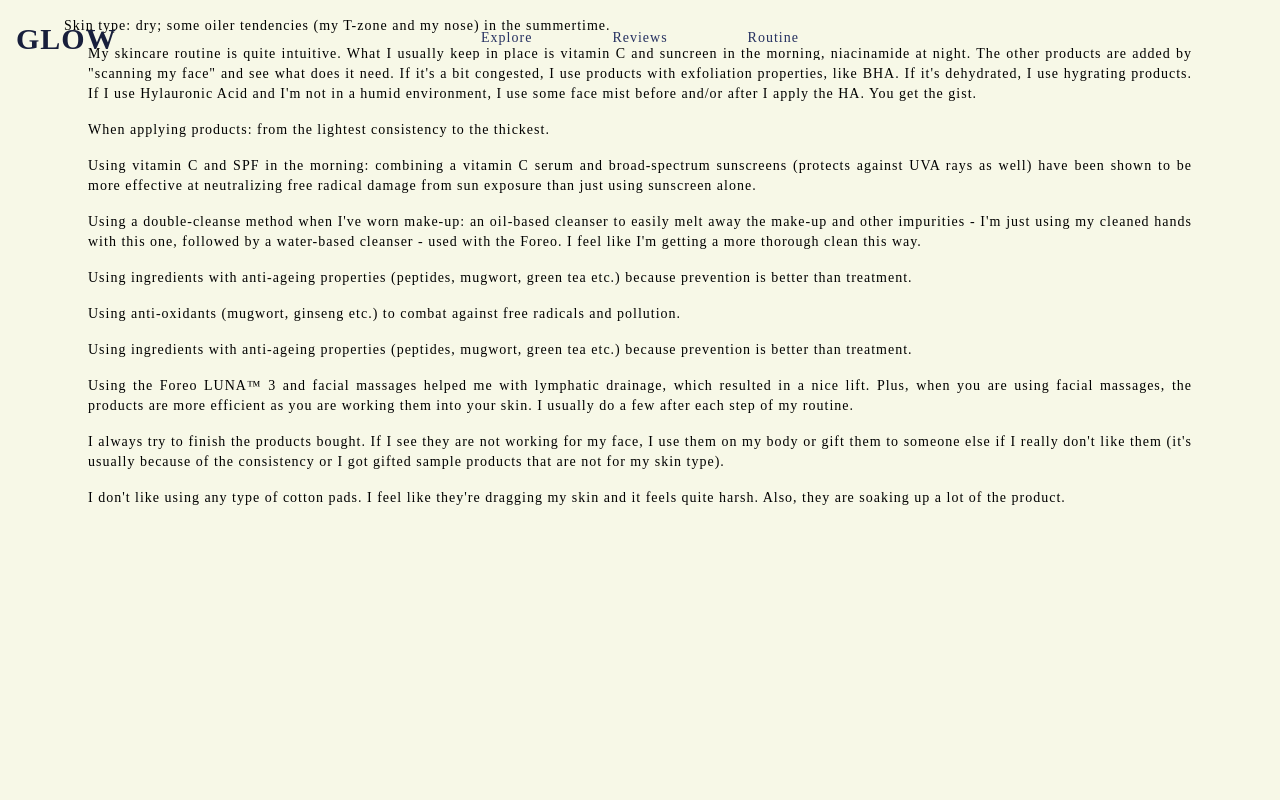
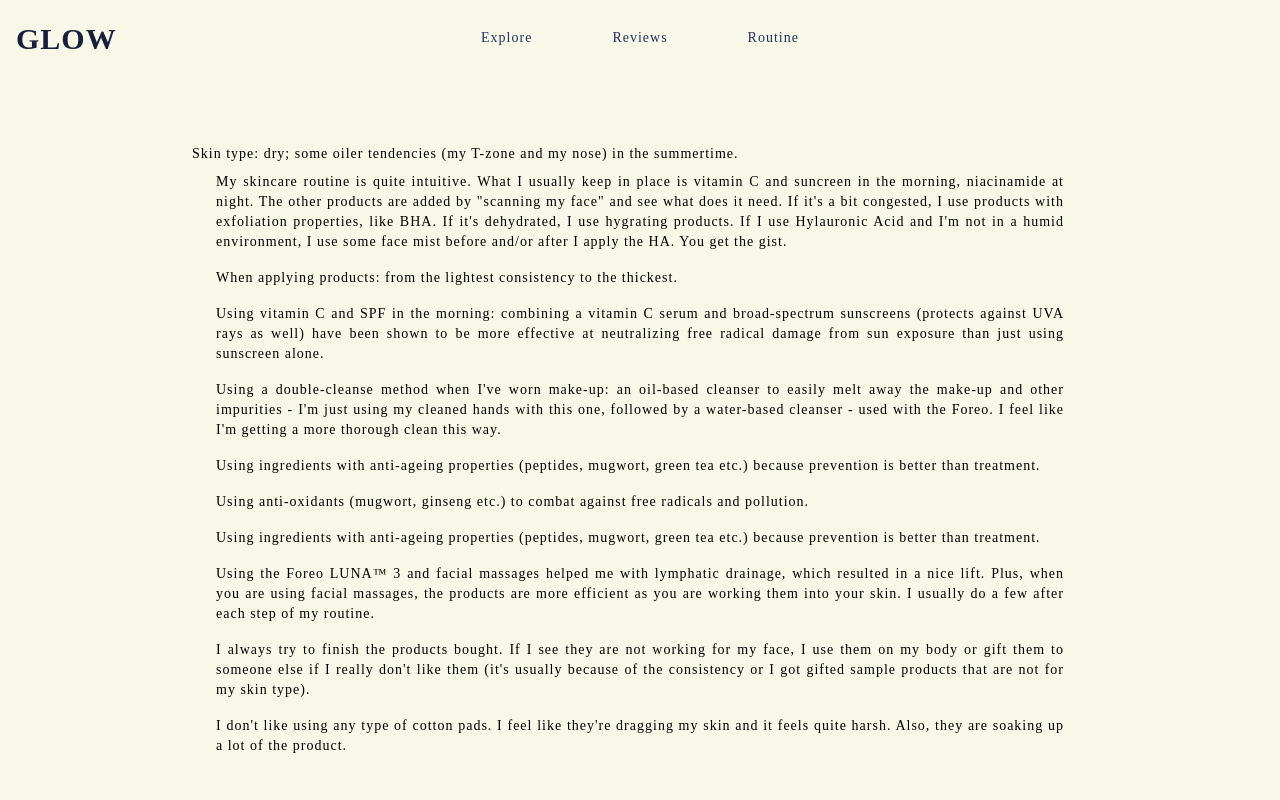
Before and after one commit to biancacomanescu97/glow, a React (Create React App) app: page /routine in a window 1280 px wide. Shown: the top 800 px of the page. Built offline with nearby package versions, Linux system fonts and the light colour scheme.

Commit message:
Added padding

```diff
--- a/src/components/routine/Routine.tsx
+++ b/src/components/routine/Routine.tsx
@@ -1,6 +1,6 @@
 export default function Routine() {
   return (
-    <main className="w-screen h-screen">
+    <main className="w-screen h-screen p-32">
       <div className="max-w-full mx-auto pb-12 px-4 sm:px-6 lg:px-8">
         <div className="container mx-auto lg:px-8 text-justify text-sm font-mediumbg-floralwhite-400 rounded-lg px-5 py-4 sm:px-6">
           Skin type: dry; some oiler tendencies (my T-zone and my nose) in
```
